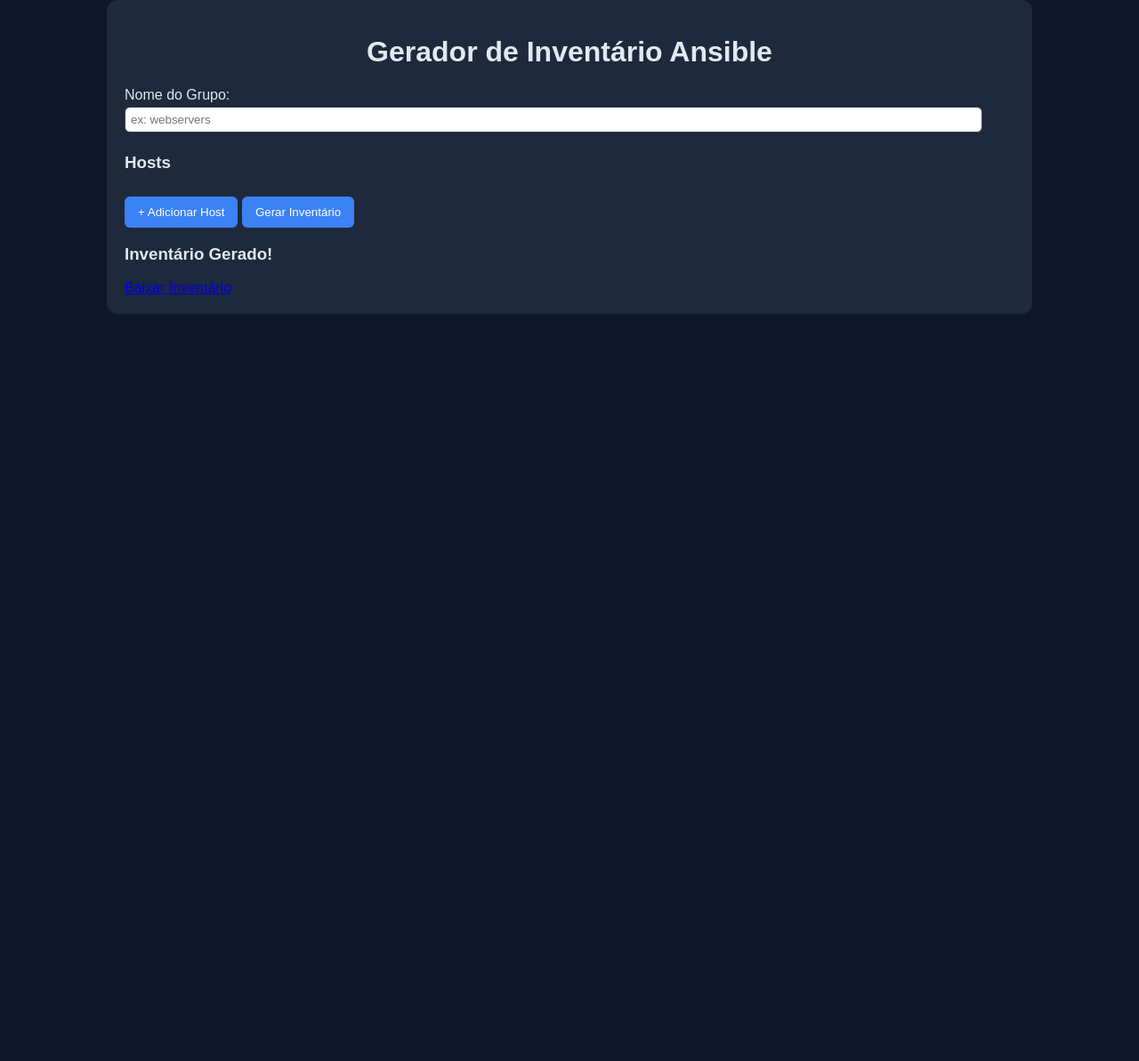
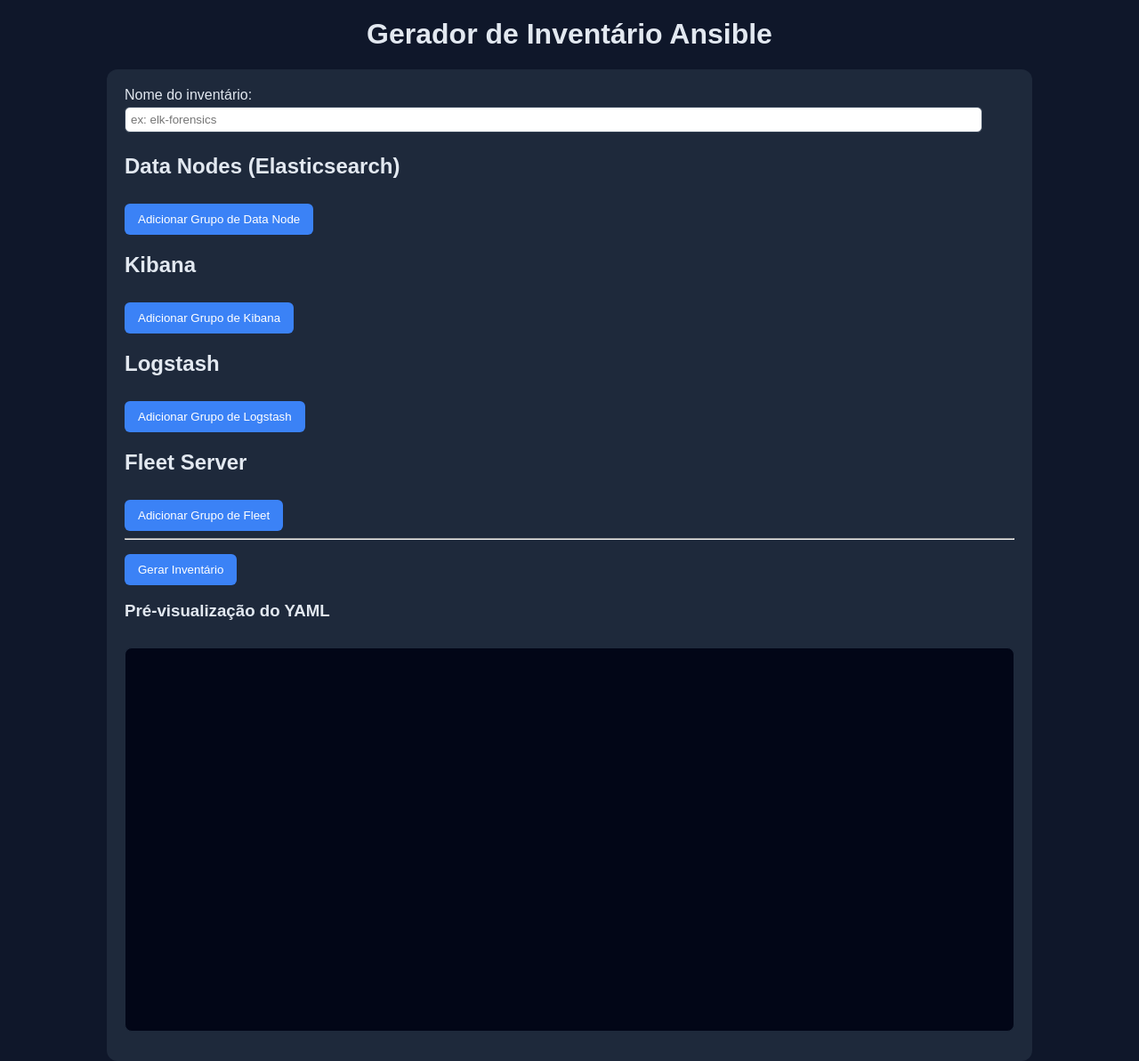
Before and after one commit to msfdb-init-Arm1tag33/Ansible-Inventory-Generator-Elk, a Flask app: page / in a window 1280 px wide. Shown: the whole page at 89% size. Before the commit the page ends 353 px from the top, so only its background shows below. Run offline with Flask 3, Linux system fonts and the light colour scheme; some libraries are stand-ins or nearby versions.

Commit message:
Ajuste na criação da hierarquia do inventário

```diff
--- a/app.py
+++ b/app.py
@@ -4,7 +4,6 @@
 
 app = Flask(__name__)
 
-# Diretório onde os inventários serão gerados
 BASE_DIR = os.path.join(os.getcwd(), "generated_inventories")
 os.makedirs(BASE_DIR, exist_ok=True)
 
@@ -18,7 +17,13 @@
 def generate_inventory():
     data = request.get_json()
     inventory_name = data.get("inventory_name", "inventario_padrao")
-    groups = data.get("groups", [])
+
+    groups_data = {
+        "data_nodes": data.get("data_nodes", []),
+        "kibana": data.get("kibana", []),
+        "logstash": data.get("logstash", []),
+        "fleet": data.get("fleet", [])
+    }
 
     inv_dir = os.path.join(BASE_DIR, inventory_name)
     host_vars_dir = os.path.join(inv_dir, "host_vars")
@@ -26,37 +31,54 @@
     os.makedirs(inv_dir, exist_ok=True)
     os.makedirs(host_vars_dir, exist_ok=True)
 
-    inventory = {"all": {"children": {}}}
+    # Estrutura inicial
+    inventory = {"all": {"children": {"elasticsearch": {"children": {}}}}}
 
-    for group in groups:
+    # --- Data Nodes (dentro de elasticsearch)
+    for group in groups_data["data_nodes"]:
         group_name = group.get("group_name")
         hosts = group.get("hosts", [])
         if not group_name or not hosts:
             continue
 
         group_dict = {"hosts": {}}
-
         for host in hosts:
             hostname = host.get("hostname")
             ip = host.get("ip")
             roles = host.get("roles", [])
-
-            # Adiciona host ao inventário
             group_dict["hosts"][hostname] = {"ansible_host": ip}
 
-            # Cria host_vars/<hostname>.yml
             host_vars = {
                 "node_role": roles if roles else [],
                 "es_node_name": hostname
             }
-
             with open(os.path.join(host_vars_dir, f"{hostname}.yml"), "w") as hv:
                 yaml.dump(host_vars, hv, sort_keys=False)
 
-        # Adiciona grupo ao inventário
-        inventory["all"]["children"][group_name] = group_dict
+        inventory["all"]["children"]["elasticsearch"]["children"][group_name] = group_dict
 
-    # Cria hosts.yml
+    # --- Kibana, Logstash, Fleet
+    for section in ["kibana", "logstash", "fleet"]:
+        section_groups = groups_data[section]
+        for group in section_groups:
+            group_name = group.get("group_name") or section
+            hosts = group.get("hosts", [])
+            if not hosts:
+                continue
+
+            group_dict = {"hosts": {}}
+            for host in hosts:
+                hostname = host.get("hostname")
+                ip = host.get("ip")
+                group_dict["hosts"][hostname] = {"ansible_host": ip}
+
+                host_vars = {"es_node_name": hostname}
+                with open(os.path.join(host_vars_dir, f"{hostname}.yml"), "w") as hv:
+                    yaml.dump(host_vars, hv, sort_keys=False)
+
+            inventory["all"]["children"][section] = group_dict
+
+    # Salvar hosts.yml
     hosts_path = os.path.join(inv_dir, "hosts.yml")
     with open(hosts_path, "w") as f:
         yaml.dump(inventory, f, sort_keys=False)
--- a/static/script.js
+++ b/static/script.js
@@ -10,8 +10,7 @@
     `).join(" ");
 }
 
-function addGroup() {
-    const groupId = Date.now();
+function addGroup(containerId) {
     const groupDiv = document.createElement("div");
     groupDiv.classList.add("group-block");
     groupDiv.innerHTML = `
@@ -22,7 +21,7 @@
         <div class="hostsContainer"></div>
         <button onclick="addHost(this)">Adicionar Host</button>
     `;
-    document.getElementById("groupsContainer").appendChild(groupDiv);
+    document.getElementById(containerId).appendChild(groupDiv);
 }
 
 function addHost(button) {
@@ -40,25 +39,39 @@
 
 async function generateInventory() {
     const inventoryName = document.getElementById("inventoryName").value || "inventario_padrao";
+
+    function extractGroups(containerId, includeRoles = false) {
         const groups = [];
-    document.querySelectorAll(".group-block").forEach(groupBlock => {
+        document.querySelectorAll(`#${containerId} .group-block`).forEach(groupBlock => {
             const groupName = groupBlock.querySelector(".groupName").value.trim();
             const hosts = [];
             groupBlock.querySelectorAll(".host-block").forEach(hostBlock => {
                 const hostname = hostBlock.querySelector(".hostname").value.trim();
                 const ip = hostBlock.querySelector(".ip").value.trim();
-            const roles = Array.from(hostBlock.querySelectorAll(".roles input:checked")).map(i => i.value);
+                const roles = includeRoles
+                    ? Array.from(hostBlock.querySelectorAll(".roles input:checked")).map(i => i.value)
+                    : [];
                 if (hostname && ip) hosts.push({ hostname, ip, roles });
             });
             if (groupName && hosts.length > 0) groups.push({ group_name: groupName, hosts });
         });
+        return groups;
+    }
+
+    const payload = {
+        inventory_name: inventoryName,
+        data_nodes: extractGroups("dataNodesContainer", true),
+        kibana: extractGroups("kibanaContainer"),
+        logstash: extractGroups("logstashContainer"),
+        fleet: extractGroups("fleetContainer"),
+    };
 
     const res = await fetch("/generate", {
         method: "POST",
         headers: { "Content-Type": "application/json" },
-        body: JSON.stringify({ inventory_name: inventoryName, groups })
+        body: JSON.stringify(payload)
     });
+
     const result = await res.json();
-
     document.getElementById("yamlOutput").textContent = jsyaml.dump(result.inventory);
 }
--- a/templates/index.html
+++ b/templates/index.html
@@ -1,33 +1,40 @@
 <!DOCTYPE html>
 <html lang="pt-br">
 <head>
-  <meta charset="UTF-8" />
-  <meta name="viewport" content="width=device-width, initial-scale=1.0" />
-  <title>Gerador de Inventário Ansible</title>
-  <link rel="stylesheet" href="static/styles.css" />
+    <meta charset="UTF-8">
+    <title>Gerador de Inventário Ansible</title>
+    <link rel="stylesheet" href="{{ url_for('static', filename='styles.css') }}">
+    <script src="https://cdn.jsdelivr.net/npm/js-yaml@4.1.0/dist/js-yaml.min.js"></script>
 </head>
 <body>
-  <div class="container">
     <h1>Gerador de Inventário Ansible</h1>
+    <div class="container">
+        <label>Nome do inventário:</label>
+        <input type="text" id="inventoryName" placeholder="ex: elk-forensics">
 
-    <div class="form">
-      <label for="group">Nome do Grupo:</label>
-      <input type="text" id="group" placeholder="ex: webservers" required />
+        <h2>Data Nodes (Elasticsearch)</h2>
+        <div id="dataNodesContainer"></div>
+        <button onclick="addGroup('dataNodesContainer')">Adicionar Grupo de Data Node</button>
 
-      <h3>Hosts</h3>
-      <div id="hosts-container"></div>
-      <button id="add-host">+ Adicionar Host</button>
+        <h2>Kibana</h2>
+        <div id="kibanaContainer"></div>
+        <button onclick="addGroup('kibanaContainer')">Adicionar Grupo de Kibana</button>
 
-      <button id="generate-btn">Gerar Inventário</button>
+        <h2>Logstash</h2>
+        <div id="logstashContainer"></div>
+        <button onclick="addGroup('logstashContainer')">Adicionar Grupo de Logstash</button>
+
+        <h2>Fleet Server</h2>
+        <div id="fleetContainer"></div>
+        <button onclick="addGroup('fleetContainer')">Adicionar Grupo de Fleet</button>
+
+        <hr>
+        <button onclick="generateInventory()">Gerar Inventário</button>
+
+        <h3>Pré-visualização do YAML</h3>
+        <pre id="yamlOutput"></pre>
     </div>
 
-    <div id="result" class="hidden">
-      <h3>Inventário Gerado!</h3>
-      <p id="filename"></p>
-      <a id="download-link" href="#" class="btn">Baixar Inventário</a>
-    </div>
-  </div>
-
-  <script src="static/script.js"></script>
+    <script src="{{ url_for('static', filename='script.js') }}"></script>
 </body>
 </html>
```
Also changed, not shown: index.html (+19 -70 lines). Lines whose indentation alone changed are shown as unchanged.
